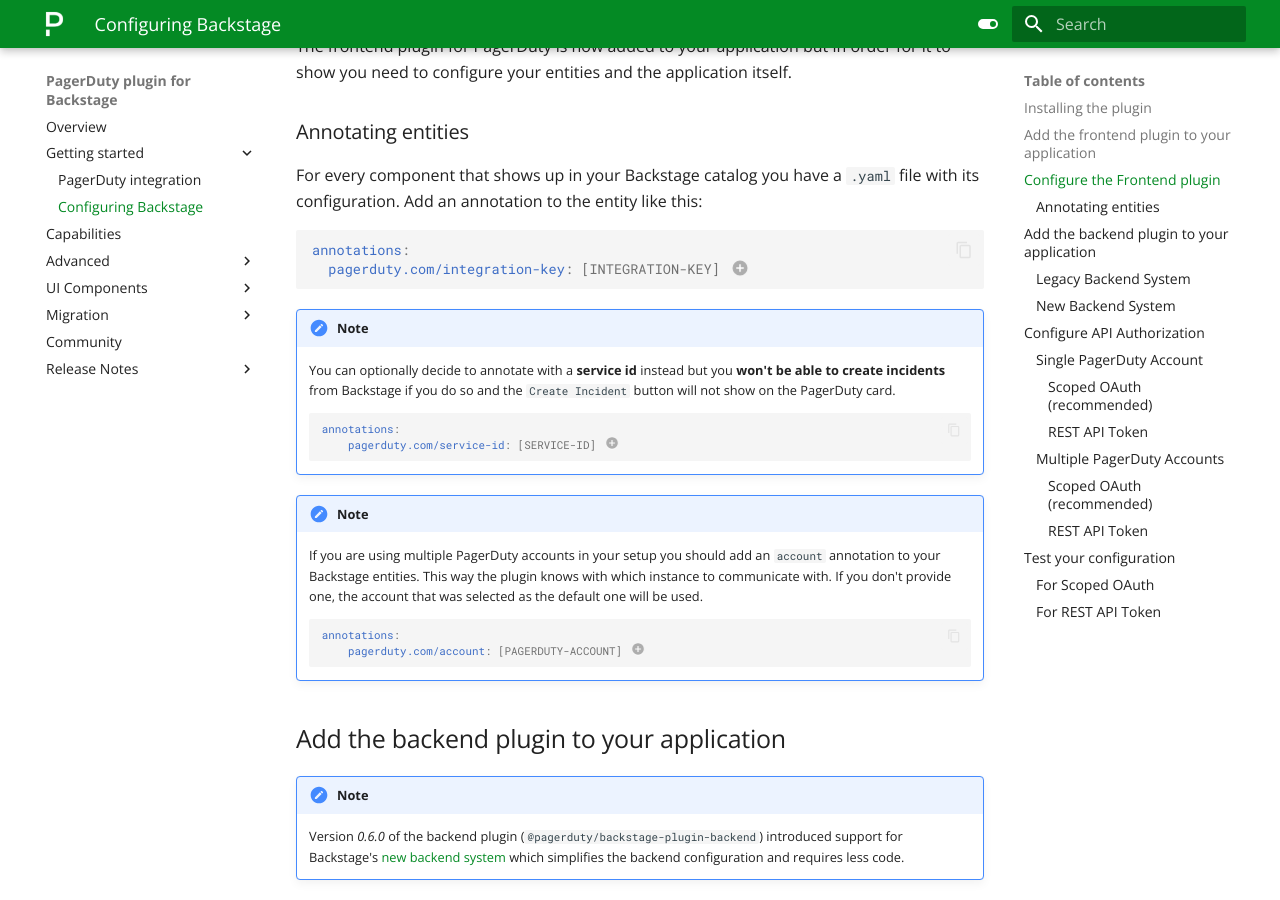
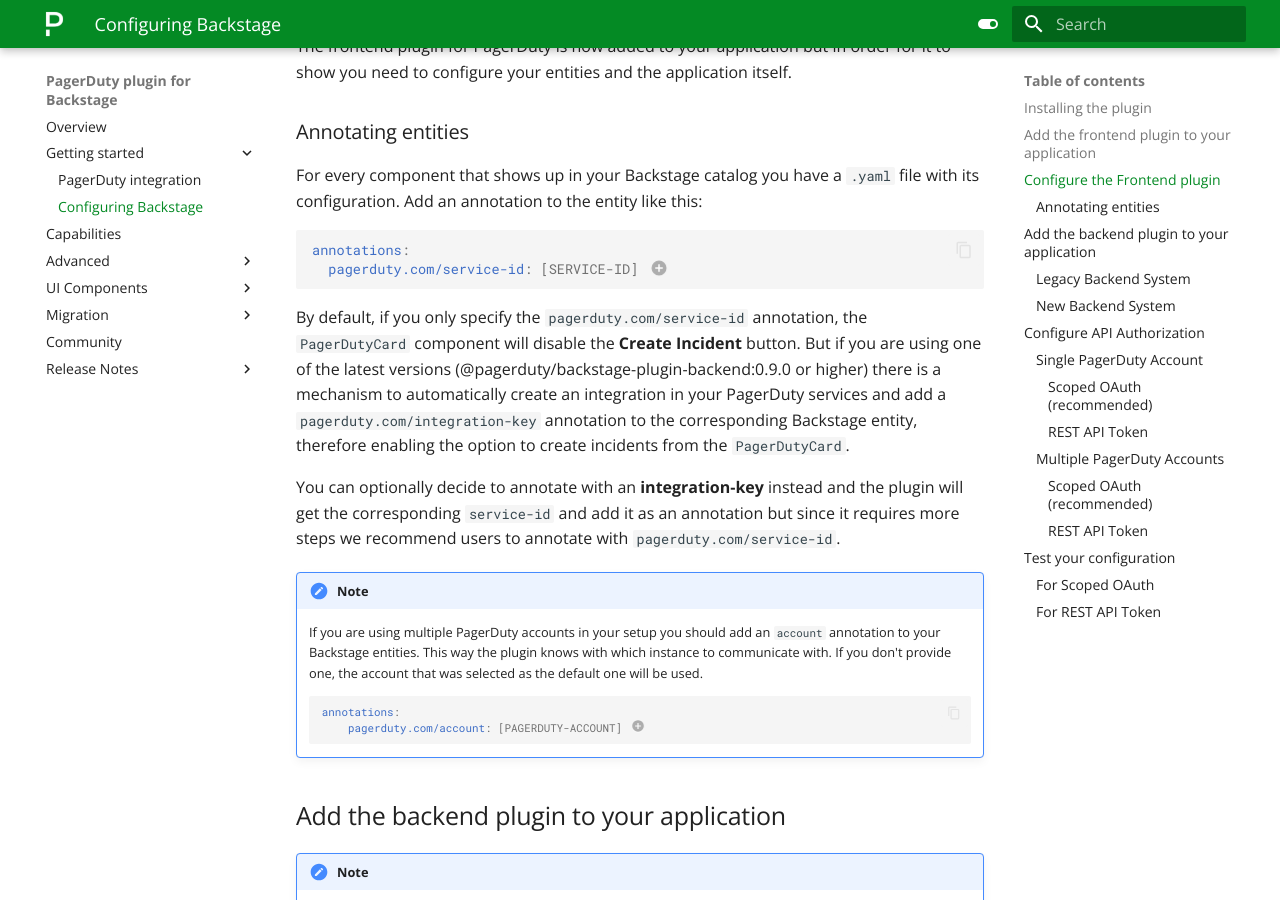
Before and after one commit to PagerDuty/backstage-plugin-docs, an MkDocs documentation site: the page built from docs/getting-started/backstage.md, in a window 1280 px wide and 900 px high, scrolled down 1935 px. Built offline with MkDocs 1.6.1 and Material for MkDocs 9.7.7, drawn with Linux system fonts in a browser that asks for light colours.

Commit message:
docs: updating guidance on service-id annotations
Signed-off-by: Tiago Barbosa <tbarbos@hotmail.com>

````diff
--- a/docs/getting-started/backstage.md
+++ b/docs/getting-started/backstage.md
@@ -81,20 +81,14 @@
 
 ```yaml
 annotations:
-  pagerduty.com/integration-key: [INTEGRATION-KEY] #(1)!
+  pagerduty.com/service-id: [SERVICE-ID] #(1)!
 ```
 
-1. The integration key is generated per service and is obtained on the service integrations page on the PagerDuty console. If you don't have one, follow the steps at [Create a service integration for Backstage](/backstage-plugin-docs/getting-started/pagerduty/#create-a-service-integration-for-backstage).
+1. The service id can be found by navigating to a Service with PagerDuty console and pulling the ID value out of the URL (e.g. https://[YOUR-ACCOUNT].pagerduty.com/service-directory/[SERVICE-ID]).
 
-!!! note
-    You can optionally decide to annotate with a **service id** instead but you **won't be able to create incidents** from Backstage if you do so and the `Create Incident` button will not show on the PagerDuty card.
+By default, if you only specify the `pagerduty.com/service-id` annotation, the `PagerDutyCard` component will disable the **Create Incident** button. But if you are using one of the latest versions (@pagerduty/backstage-plugin-backend:0.9.0 or higher) there is a mechanism to automatically create an integration in your PagerDuty services and add a `pagerduty.com/integration-key` annotation to the corresponding Backstage entity, therefore enabling the option to create incidents from the `PagerDutyCard`.
 
-    ```yaml
-    annotations:
-        pagerduty.com/service-id: [SERVICE-ID] #(1)!
-    ```
-
-      1. The service id can be found by navigating to a Service with PagerDuty console and pulling the ID value out of the URL (e.g. https://[YOUR-ACCOUNT].pagerduty.com/service-directory/[SERVICE-ID]).
+You can optionally decide to annotate with an **integration-key** instead and the plugin will get the corresponding `service-id` and add it as an annotation but since it requires more steps we recommend users to annotate with `pagerduty.com/service-id`.
 
 !!! note
     If you are using multiple PagerDuty accounts in your setup you should add an `account` annotation to your Backstage entities. This way the plugin knows with which instance to communicate with. If you don't provide one, the account that was selected as the default one will be used.
--- a/docs/getting-started/pagerduty.md
+++ b/docs/getting-started/pagerduty.md
@@ -16,7 +16,12 @@
 
 Perform the following steps on PagerDuty before integrating the plugin in Backstage.
 
-### **Create a service integration for Backstage**
+### **Create a service integration for Backstage (optional)**
+
+!!! note
+    In one the latest releases of the plugin (@pagerduty/backstage-plugin-backend:0.9.0) we introduced a mechanism to automatically create a Backstage integration on every service mapped to a Backstage instance that doesn't have an integration setup yet. This saves admins time setting up the the integration between Backstage entities and PagerDuty services.
+
+    You might still want to create integrations yourself in some situations, for instance, if you are using Terraform to configure your PagerDuty services. In that case, the plugin will just pick this information up and add it as an annotation on the entity.
 
 Creating a service integration in PagerDuty is the default mechanism to connect services with alerts coming from third-party tools and platforms. In order to create a service integration you can follow **three different approches**:
 
````
